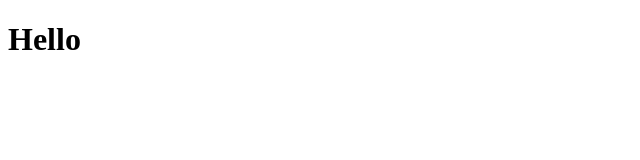
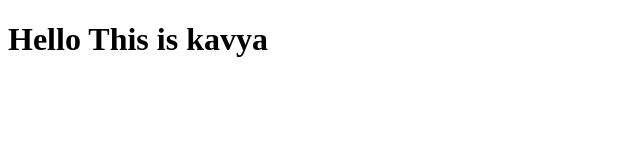
Before and after one commit to ANSHU-PALIWAL/Vedansh, a plain HTML site: page index.html in a window 1280 px wide. Shown: the whole page, without its empty margins (0-640 px from the left). Drawn offline with Linux system fonts and the light colour scheme.

Commit message:
This is kavya mudgal

```diff
--- a/index.html
+++ b/index.html
@@ -9,7 +9,7 @@
 </head>
 
 <body>
-    <h1>Hello</h1>
+    <h1>Hello This is kavya</h1>
     <script src="./asset/js/script.js"></script>
 </body>
 
```
